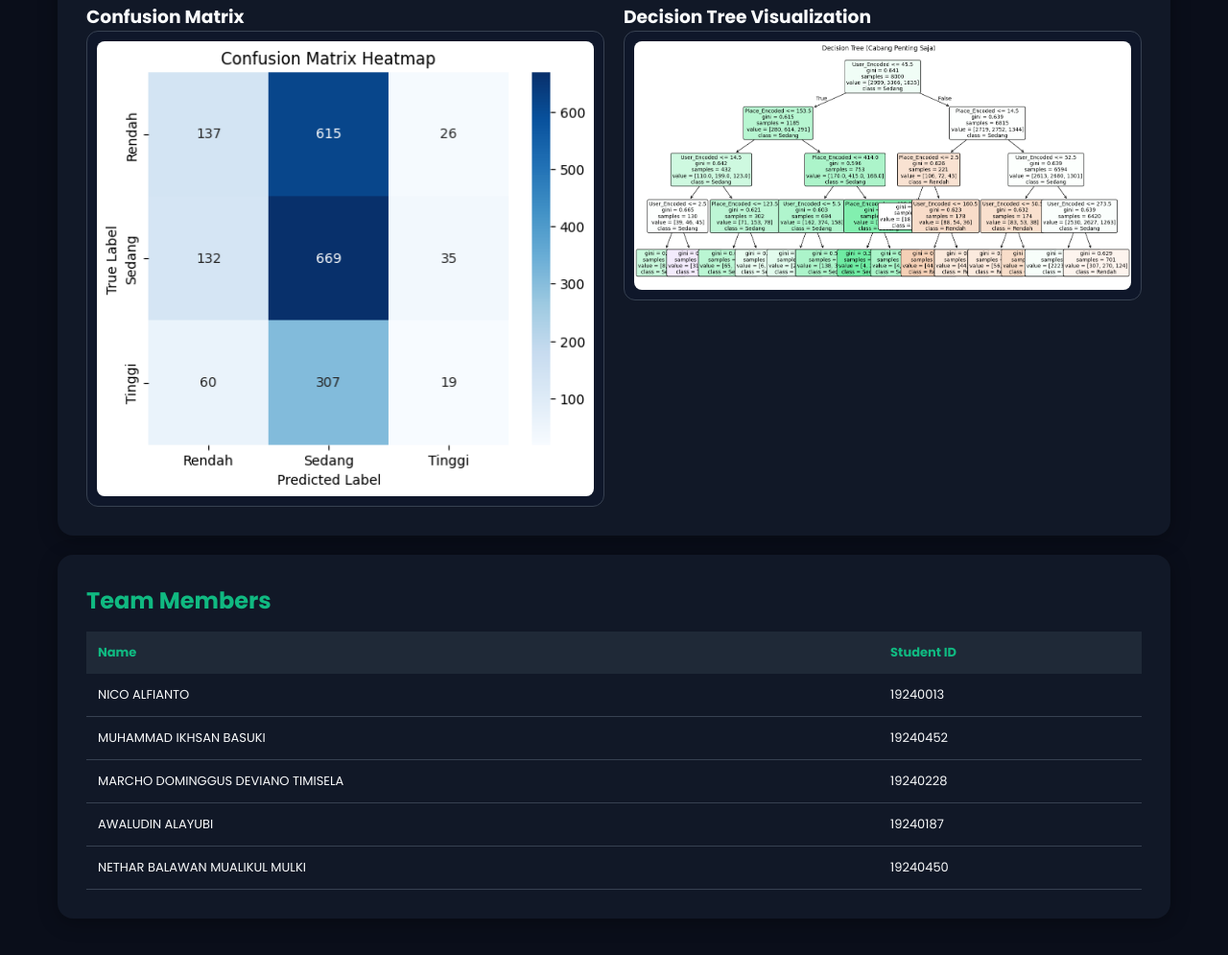
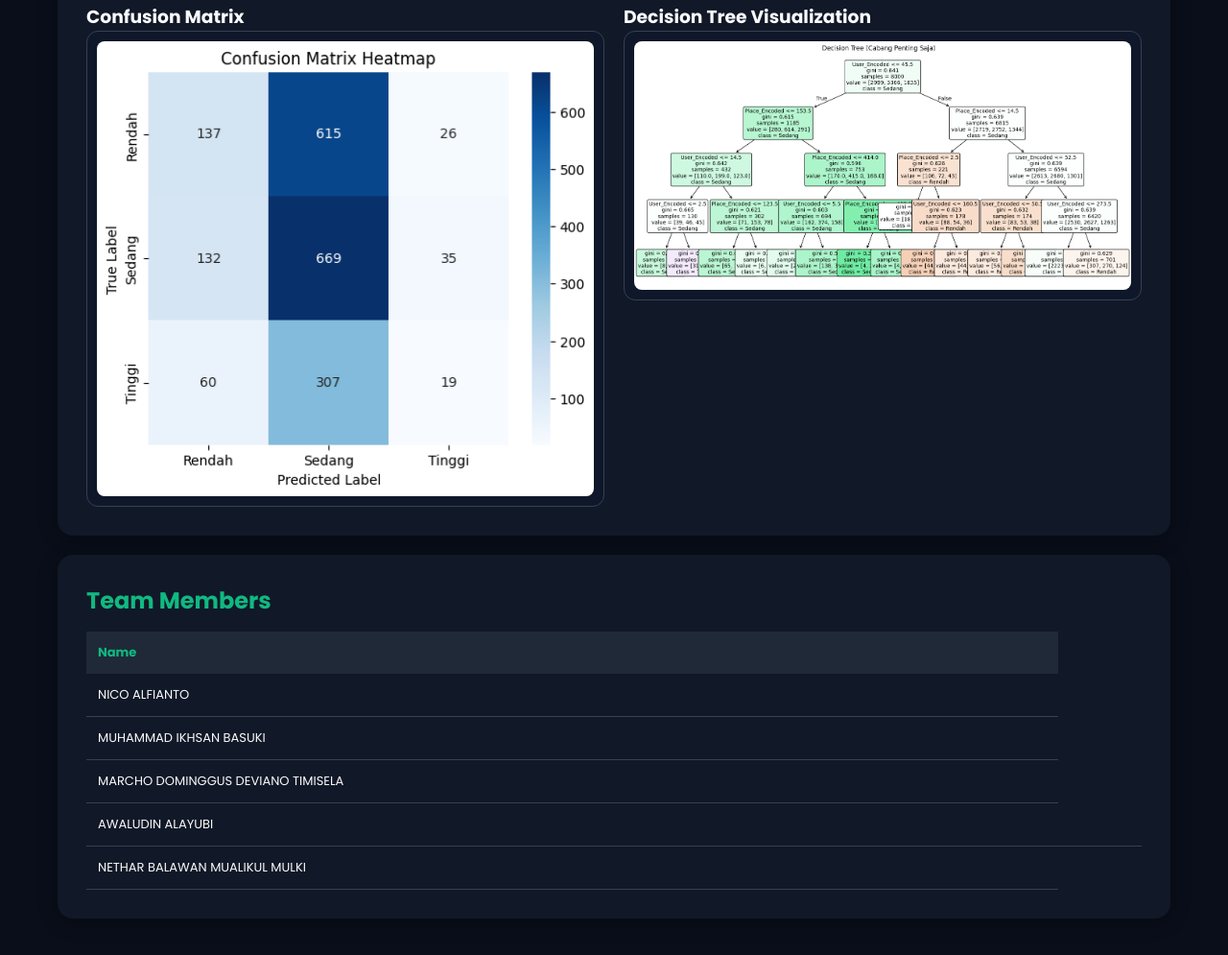
Before and after one commit to nico-alfianto/crisp-dm-tourism-recommendation-decision-tree, a plain HTML site: page index.html in a window 1280 px wide. Shown: the part 1301-2296 px from the top of the page at 96% size. Drawn offline with nearby package versions, Linux system fonts and the light colour scheme.

Commit message:
Update index.html

```diff
--- a/index.html
+++ b/index.html
@@ -187,12 +187,12 @@ body { background: var(--bg); color: var(--text); }
   <div class="section">
     <h2>Team Members</h2>
     <table class="table">
-      <tr><th>Name</th><th>Student ID</th></tr>
-      <tr><td>NICO ALFIANTO</td><td>19240013</td></tr>
-      <tr><td>MUHAMMAD IKHSAN BASUKI</td><td>19240452</td></tr>
-      <tr><td>MARCHO DOMINGGUS DEVIANO TIMISELA</td><td>19240228</td></tr>
-      <tr><td>AWALUDIN ALAYUBI</td><td>19240187</td></tr>
-      <tr><td>NETHAR BALAWAN MUALIKUL MULKI</td><td>19240450</td></tr>
+      <tr><th>Name</th></tr>
+      <tr><td>NICO ALFIANTO</td></tr>
+      <tr><td>MUHAMMAD IKHSAN BASUKI</td></tr>
+      <tr><td>MARCHO DOMINGGUS DEVIANO TIMISELA</td></tr>
+      <tr><td>AWALUDIN ALAYUBI</td><td></tr>
+      <tr><td>NETHAR BALAWAN MUALIKUL MULKI</td></tr>
     </table>
   </div>
 
```
